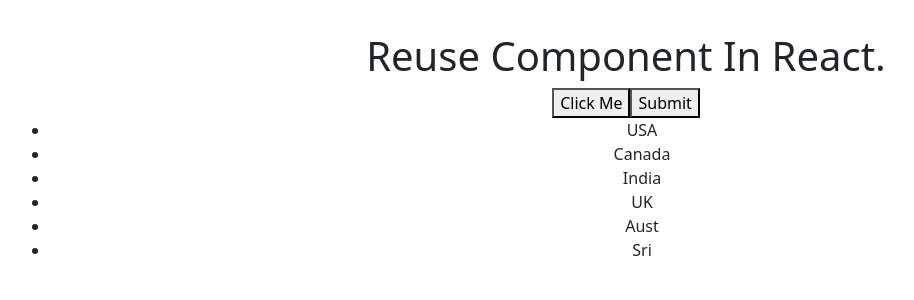
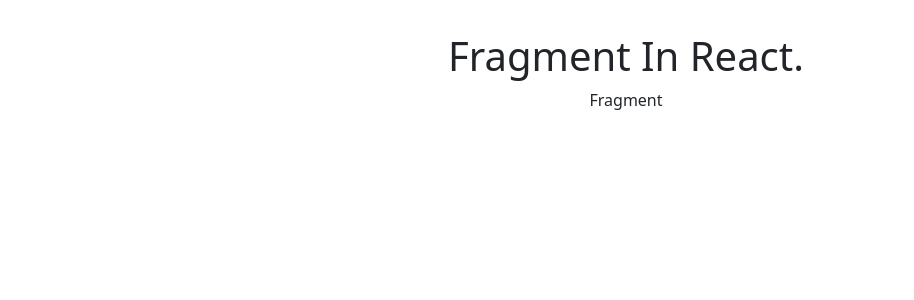
Before and after one commit to codes4education/reactjs_tutorials, a React (Create React App) app: page / in a window 1280 px wide. Shown: the top 300 px of the page, without its empty margins (14-928 px from the left). Built offline with nearby package versions, Linux system fonts and the light colour scheme.

Commit message:
fragment tag

```diff
--- a/src/App.js
+++ b/src/App.js
@@ -1,30 +1,13 @@
 import React from "react";
 import "./App.css";
-import ReusableButton from "./ReusableButton";
-import ReusableList from "./ReusableList";
+import Fragment from "./FragmentLayout";
 
 function App() {
-  // Example 1
-  const handleButtonClick = () => {
-    console.log("Button Clicked!");
-  };
-
-  // Example 2
-  const countries = ["USA", "Canada", "India", "UK", "Aust", "Sri"];
-
   return (
-    <>
-      <div className="App">
-        <h1>Reuse Component In React.</h1>
-
-        {/* Example 1 */}
-        <ReusableButton text="Click Me" onClick={handleButtonClick} />
-        <ReusableButton text="Submit" onClick={handleButtonClick} />
-
-        {/* Example 2 */}
-        <ReusableList items={countries} />
-      </div>
-    </>
+    <div className="App">
+      <h1>Fragment In React.</h1>
+      <Fragment />
+    </div>
   );
 }
 export default App;
--- /dev/null
+++ b/src/FragmentLayout.js
@@ -0,0 +1,9 @@
+import React, { Fragment } from "react";
+
+export default function FragmentLayout() {
+  return (
+    <>
+      <div>Fragment</div>
+    </>
+  );
+}
--- a/src/ReusableButton.js
+++ /dev/null
@@ -1,5 +0,0 @@
-import React from "react";
-
-export default function ReusableButton({ text, onClick }) {
-  return <button onClick={onClick}>{text}</button>;
-}
--- a/src/ReusableList.js
+++ /dev/null
@@ -1,11 +0,0 @@
-import React from "react";
-
-export default function ReusableList({ items }) {
-  return (
-    <ul>
-      {items.map((item, index) => (
-        <li key={index}>{item}</li>
-      ))}
-    </ul>
-  );
-}
```
